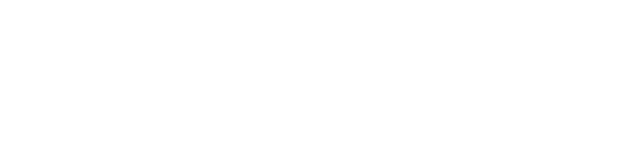
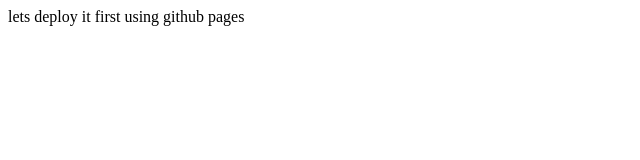
Before and after one commit to waseemriyazz/Weather-App, a website built with webpack: page dist/index.html in a window 1280 px wide. Shown: the whole page, without its empty margins (0-640 px from the left). Built offline with nearby package versions, Linux system fonts and the light colour scheme.

Commit message:
deployement

```diff
--- a/dist/index.html
+++ b/dist/index.html
@@ -6,6 +6,7 @@
     <title>Weather App</title>
 </head>
 <body>
+  lets deploy it first using github pages
 
 </body>
 <script src="main.js"></script>
```
